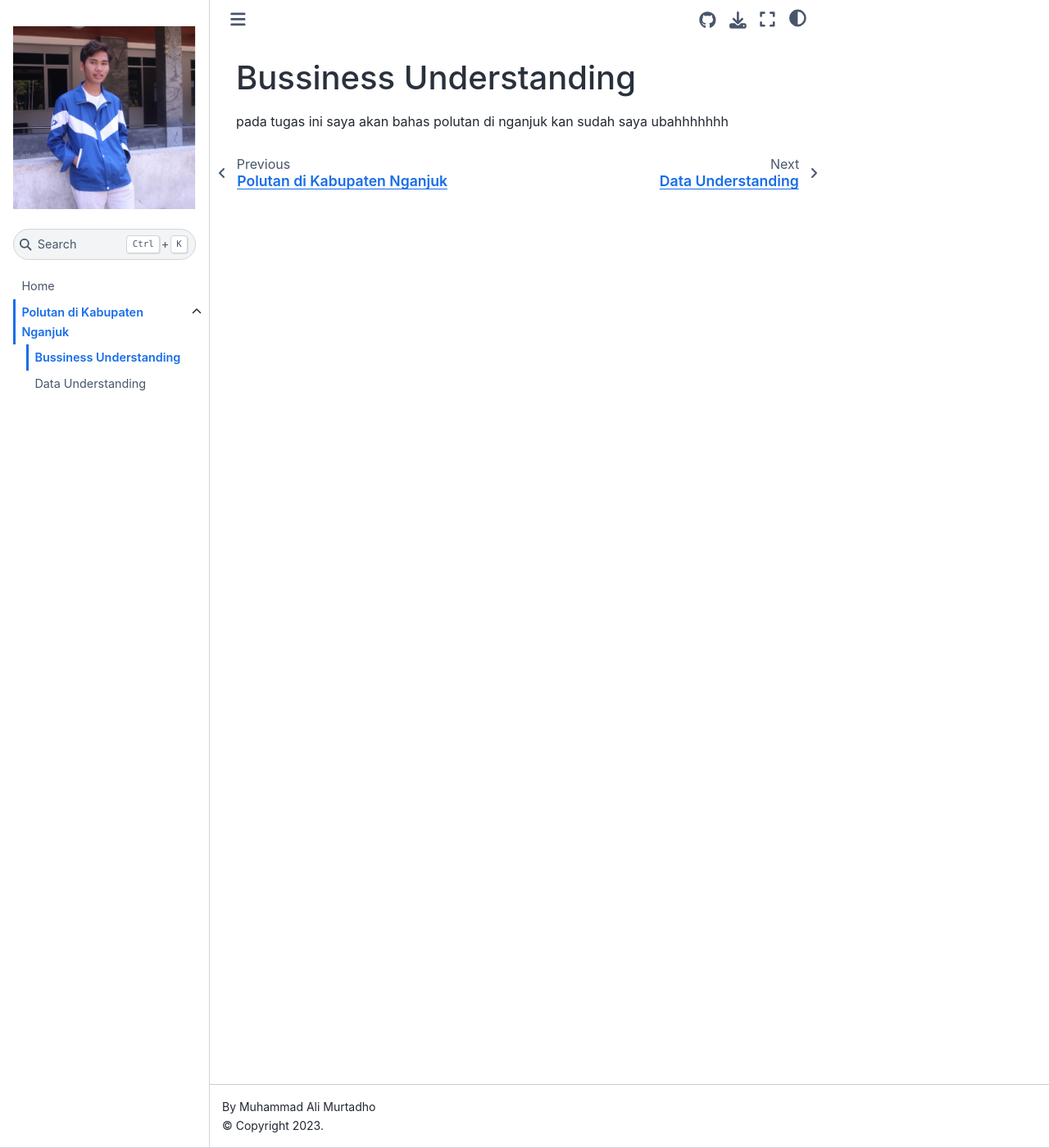
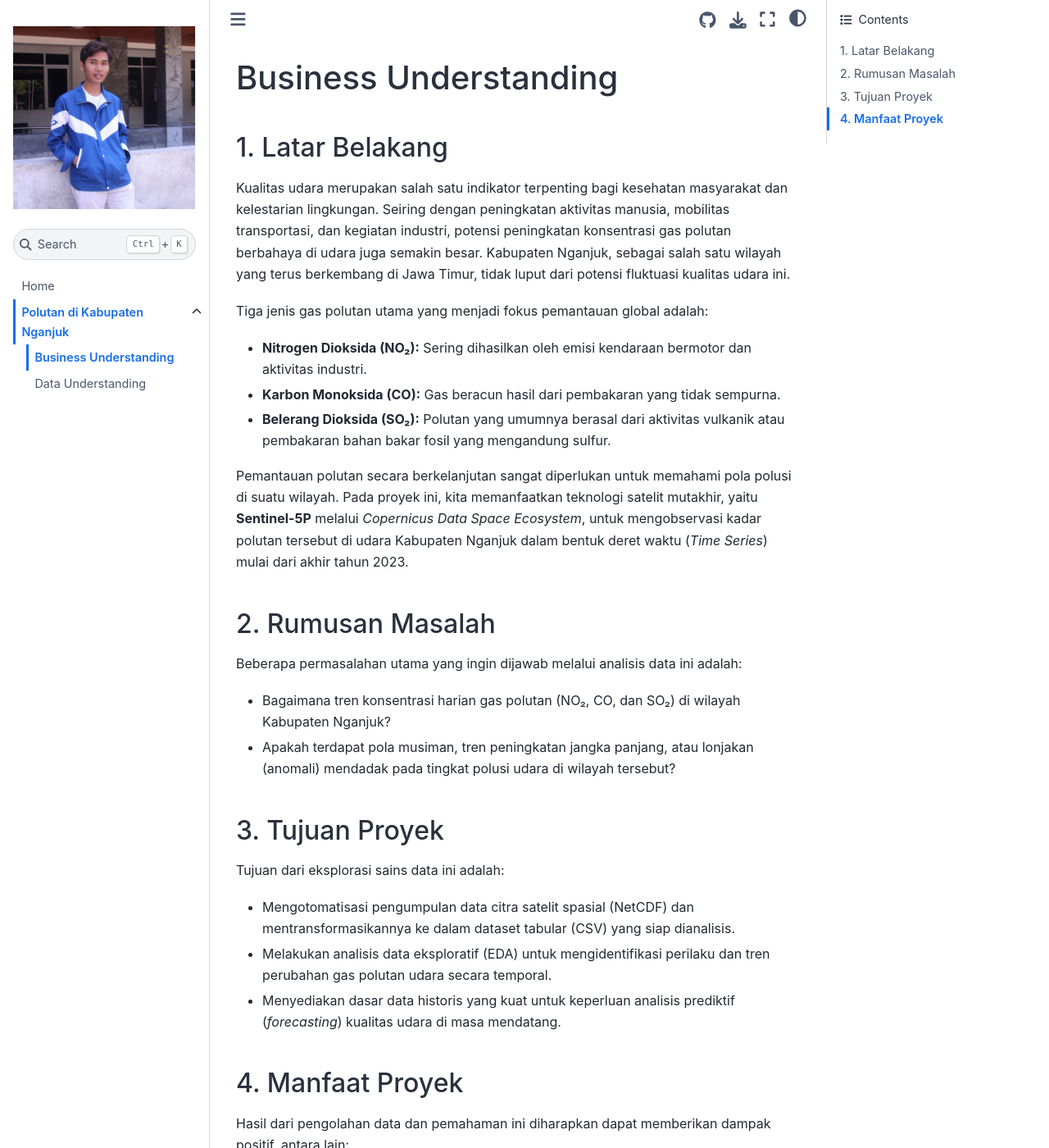
Before and after one commit to itsaalii/PSD, a Jupyter Book: the page built from views/polutan/bussiness-understanding.md, in a window 1280 px wide and 1400 px high. Shown: the whole window at 82% size. Built offline with Jupyter Book 1.0.4 settings and Sphinx 7.4.7 and the Sphinx Book theme 1.1.4, drawn with Linux system fonts in a browser that asks for light colours; some of the changed text lies outside the part shown.

Commit message:
docs: add business understanding and project overview documentation for Nganjuk air quality analysis

```diff
--- a/views/polutan/bussiness-understanding.md
+++ b/views/polutan/bussiness-understanding.md
@@ -1,3 +1,28 @@
-# Bussiness Understanding
-pada tugas ini saya akan bahas polutan di nganjuk
-kan sudah saya ubahhhhhhh
+# Business Understanding
+
+## 1. Latar Belakang
+Kualitas udara merupakan salah satu indikator terpenting bagi kesehatan masyarakat dan kelestarian lingkungan. Seiring dengan peningkatan aktivitas manusia, mobilitas transportasi, dan kegiatan industri, potensi peningkatan konsentrasi gas polutan berbahaya di udara juga semakin besar. Kabupaten Nganjuk, sebagai salah satu wilayah yang terus berkembang di Jawa Timur, tidak luput dari potensi fluktuasi kualitas udara ini.
+
+Tiga jenis gas polutan utama yang menjadi fokus pemantauan global adalah:
+- **Nitrogen Dioksida (NO₂):** Sering dihasilkan oleh emisi kendaraan bermotor dan aktivitas industri.
+- **Karbon Monoksida (CO):** Gas beracun hasil dari pembakaran yang tidak sempurna.
+- **Belerang Dioksida (SO₂):** Polutan yang umumnya berasal dari aktivitas vulkanik atau pembakaran bahan bakar fosil yang mengandung sulfur.
+
+Pemantauan polutan secara berkelanjutan sangat diperlukan untuk memahami pola polusi di suatu wilayah. Pada proyek ini, kita memanfaatkan teknologi satelit mutakhir, yaitu **Sentinel-5P** melalui _Copernicus Data Space Ecosystem_, untuk mengobservasi kadar polutan tersebut di udara Kabupaten Nganjuk dalam bentuk deret waktu (_Time Series_) mulai dari akhir tahun 2023.
+
+## 2. Rumusan Masalah
+Beberapa permasalahan utama yang ingin dijawab melalui analisis data ini adalah:
+- Bagaimana tren konsentrasi harian gas polutan (NO₂, CO, dan SO₂) di wilayah Kabupaten Nganjuk?
+- Apakah terdapat pola musiman, tren peningkatan jangka panjang, atau lonjakan (anomali) mendadak pada tingkat polusi udara di wilayah tersebut?
+
+## 3. Tujuan Proyek
+Tujuan dari eksplorasi sains data ini adalah:
+- Mengotomatisasi pengumpulan data citra satelit spasial (NetCDF) dan mentransformasikannya ke dalam dataset tabular (CSV) yang siap dianalisis.
+- Melakukan analisis data eksploratif (EDA) untuk mengidentifikasi perilaku dan tren perubahan gas polutan udara secara temporal.
+- Menyediakan dasar data historis yang kuat untuk keperluan analisis prediktif (_forecasting_) kualitas udara di masa mendatang.
+
+## 4. Manfaat Proyek
+Hasil dari pengolahan data dan pemahaman ini diharapkan dapat memberikan dampak positif, antara lain:
+- **Pemerintah / Pembuat Kebijakan:** Memberikan wawasan (_insight_) berbasis data sebagai landasan pengambilan keputusan terkait kebijakan lingkungan, pembatasan lalu lintas, atau pengawasan emisi.
+- **Masyarakat:** Menjadi sumber informasi yang transparan untuk meningkatkan kesadaran warga mengenai fluktuasi kualitas udara harian di daerahnya.
+- **Akademisi / Data Scientist:** Menyediakan referensi nyata (*use case*) penerapan metodologi pengolahan data spasial beresolusi tinggi ke dalam pemodelan _Time Series_.
```
Also changed, not shown: views/polutan/polutan.md (+13 -0 lines).
